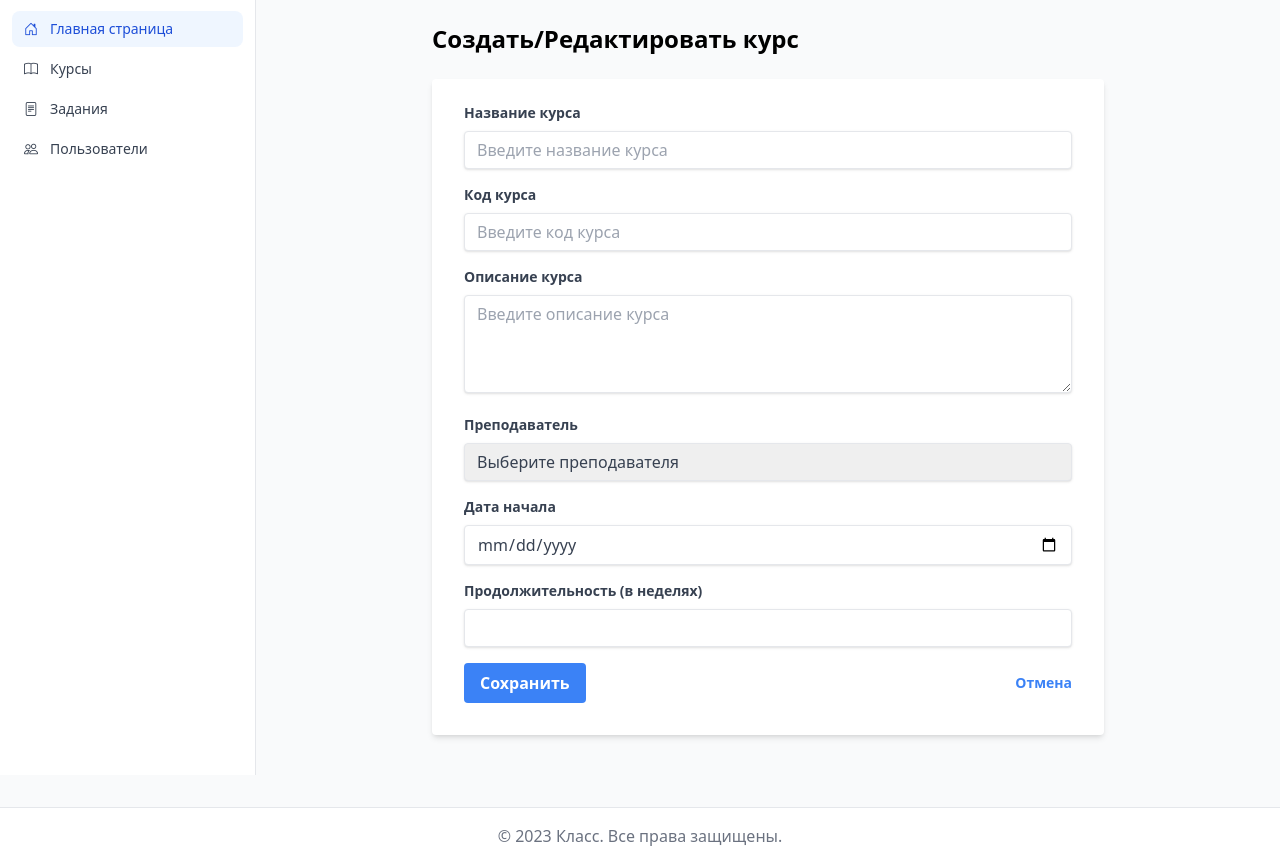
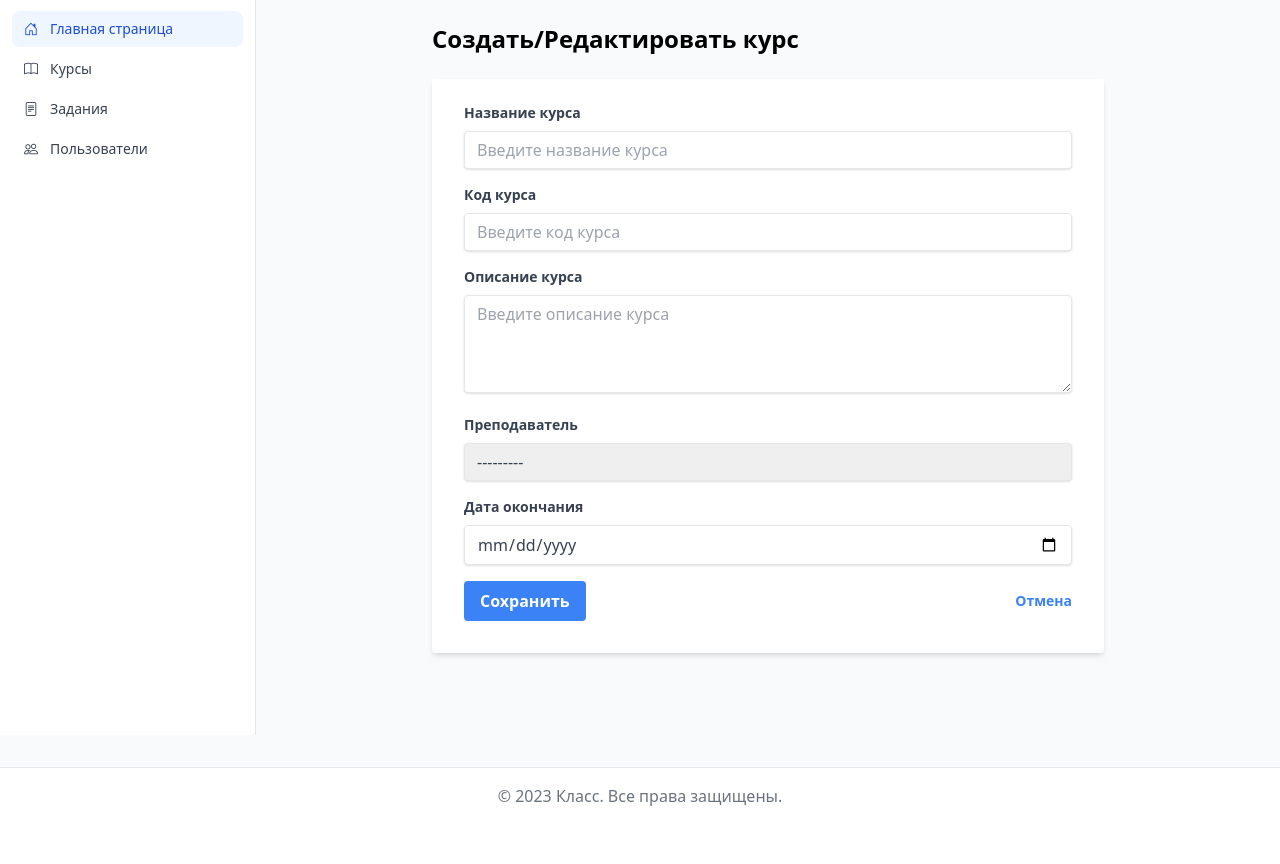
Before and after one commit to Samandar005/my_classroom, a Django app: page /courses/create/ in a window 1280 px wide. Shown: the part 65-929 px from the top of the page. After the commit the page ends 871 px from the top, so only its background shows below. Run offline with Django 5.2, Linux system fonts and the light colour scheme; some libraries are stand-ins or nearby versions.

Commit message:
done html

```diff
--- a/templates/courses/course-form.html
+++ b/templates/courses/course-form.html
@@ -1,60 +1,71 @@
 {% extends 'base.html' %}
 
-{% block title %} Класс - Форма курса  {% endblock %}
+{% block title %} Класс - Форма курса {% endblock %}
 
 {% block content %}
 <div class="max-w-2xl mx-auto">
     <h1 class="text-2xl font-bold mb-6">Создать/Редактировать курс</h1>
-    <form class="bg-white shadow-md rounded px-8 pt-6 pb-8 mb-4">
+    <form method="post" action="{% url 'courses:create' %}" class="bg-white shadow-md rounded px-8 pt-6 pb-8 mb-4">
+        {% csrf_token %}
+
         <div class="mb-4">
-            <label class="block text-gray-700 text-sm font-bold mb-2" for="courseName">
+            <label class="block text-gray-700 text-sm font-bold mb-2" for="id_name">
                 Название курса
             </label>
-            <input class="shadow appearance-none border rounded w-full py-2 px-3 text-gray-700 leading-tight focus:outline-none focus:shadow-outline" id="courseName" type="text" placeholder="Введите название курса">
+            {{ form.name }}
+            {% if form.name.errors %}
+                <div class="text-red-500 text-sm">{{ form.name.errors }}</div>
+            {% endif %}
         </div>
+
         <div class="mb-4">
-            <label class="block text-gray-700 text-sm font-bold mb-2" for="courseCode">
+            <label class="block text-gray-700 text-sm font-bold mb-2" for="id_code">
                 Код курса
             </label>
-            <input class="shadow appearance-none border rounded w-full py-2 px-3 text-gray-700 leading-tight focus:outline-none focus:shadow-outline" id="courseCode" type="text" placeholder="Введите код курса">
+            {{ form.code }}
+            {% if form.code.errors %}
+                <div class="text-red-500 text-sm">{{ form.code.errors }}</div>
+            {% endif %}
         </div>
+
         <div class="mb-4">
-            <label class="block text-gray-700 text-sm font-bold mb-2" for="courseDescription">
+            <label class="block text-gray-700 text-sm font-bold mb-2" for="id_description">
                 Описание курса
             </label>
-            <textarea class="shadow appearance-none border rounded w-full py-2 px-3 text-gray-700 leading-tight focus:outline-none focus:shadow-outline" id="courseDescription" placeholder="Введите описание курса" rows="4"></textarea>
+            {{ form.description }}
+            {% if form.description.errors %}
+                <div class="text-red-500 text-sm">{{ form.description.errors }}</div>
+            {% endif %}
         </div>
+
         <div class="mb-4">
-            <label class="block text-gray-700 text-sm font-bold mb-2" for="courseInstructor">
+            <label class="block text-gray-700 text-sm font-bold mb-2" for="id_teacher">
                 Преподаватель
             </label>
-            <select class="shadow appearance-none border rounded w-full py-2 px-3 text-gray-700 leading-tight focus:outline-none focus:shadow-outline" id="courseInstructor">
-                <option>Выберите преподавателя</option>
-                <option>Иван Иванов</option>
-                <option>Мария Петрова</option>
-                <option>Алексей Сидоров</option>
-            </select>
+            {{ form.teacher }}
+            {% if form.teacher.errors %}
+                <div class="text-red-500 text-sm">{{ form.teacher.errors }}</div>
+            {% endif %}
         </div>
+
         <div class="mb-4">
-            <label class="block text-gray-700 text-sm font-bold mb-2" for="courseStartDate">
-                Дата начала
+            <label class="block text-gray-700 text-sm font-bold mb-2" for="id_due_date">
+                Дата окончания
             </label>
-            <input class="shadow appearance-none border rounded w-full py-2 px-3 text-gray-700 leading-tight focus:outline-none focus:shadow-outline" id="courseStartDate" type="date">
+            {{ form.due_date }}
+            {% if form.due_date.errors %}
+                <div class="text-red-500 text-sm">{{ form.due_date.errors }}</div>
+            {% endif %}
         </div>
-        <div class="mb-4">
-            <label class="block text-gray-700 text-sm font-bold mb-2" for="courseDuration">
-                Продолжительность (в неделях)
-            </label>
-            <input class="shadow appearance-none border rounded w-full py-2 px-3 text-gray-700 leading-tight focus:outline-none focus:shadow-outline" id="courseDuration" type="number" min="1" max="52">
-        </div>
+
         <div class="flex items-center justify-between">
             <button class="bg-blue-500 hover:bg-blue-700 text-white font-bold py-2 px-4 rounded focus:outline-none focus:shadow-outline" type="submit">
                 Сохранить
             </button>
-            <a class="inline-block align-baseline font-bold text-sm text-blue-500 hover:text-blue-800" href="/courses.html">
+            <a class="inline-block align-baseline font-bold text-sm text-blue-500 hover:text-blue-800" href="{% url 'courses:list' %}">
                 Отмена
             </a>
         </div>
     </form>
 </div>
-    {% endblock %}
+{% endblock %}
```
